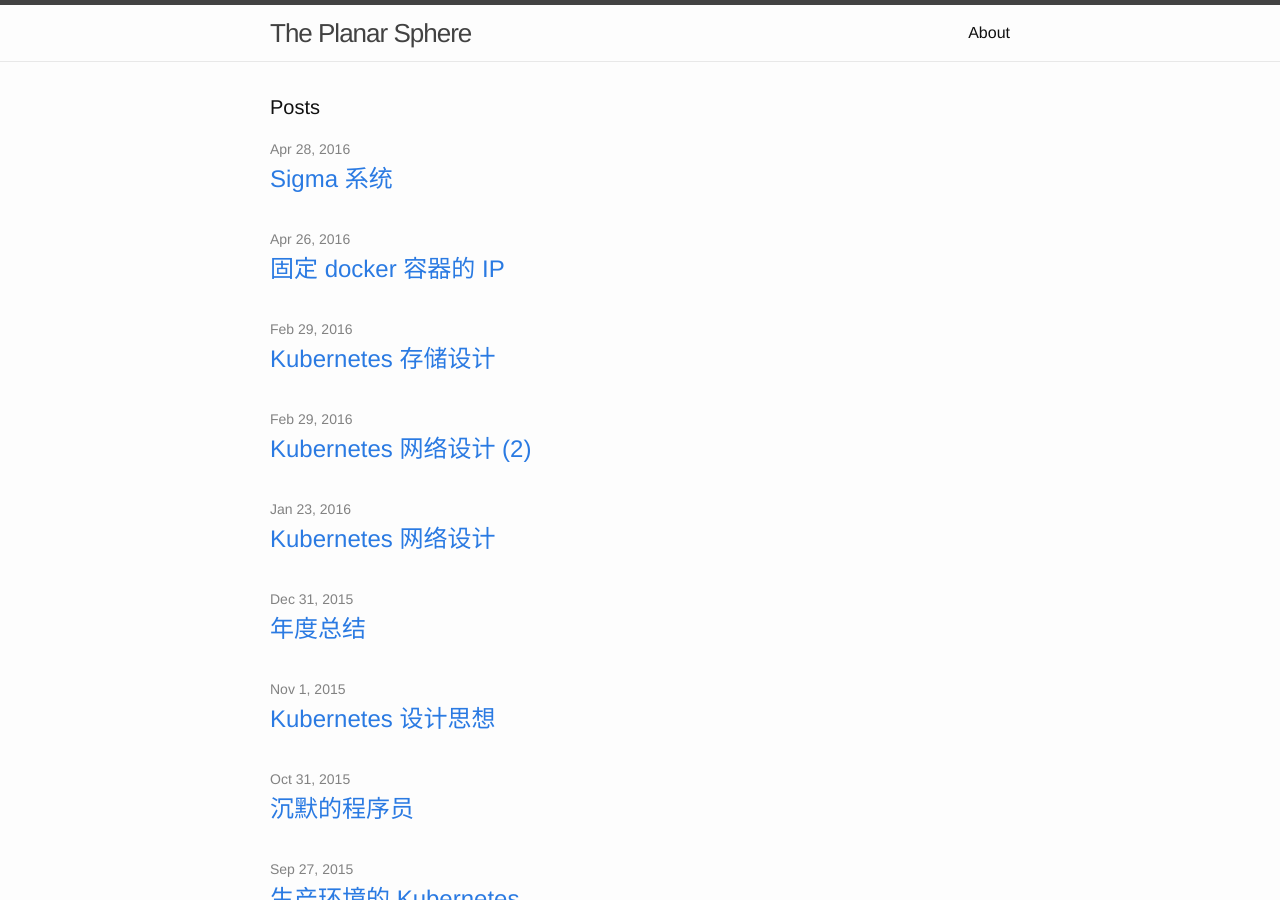
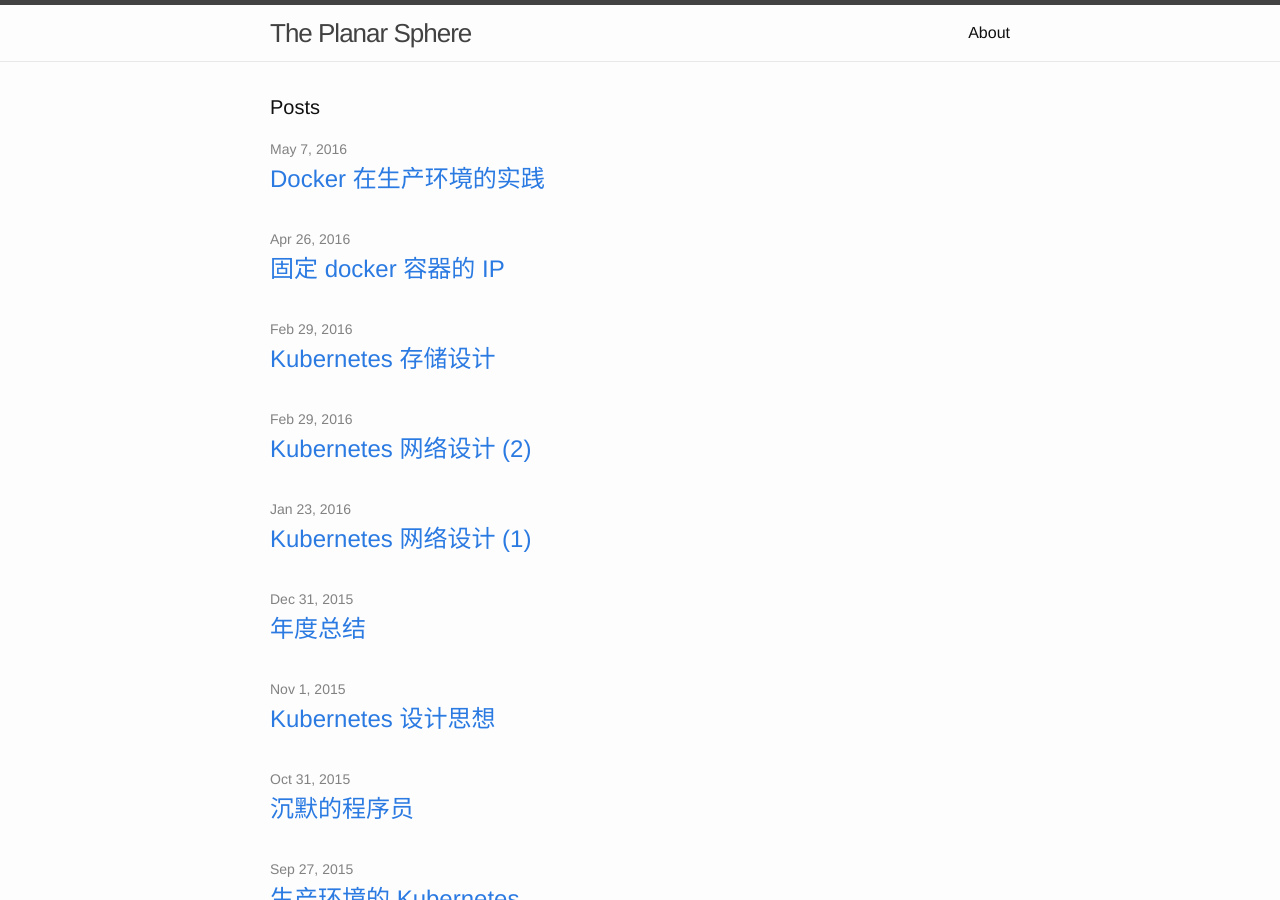
Before and after one commit to aclisp/aclisp.github.io, a Jekyll site: the page built from index.html, in a window 1280 px wide and 900 px high. Built offline with Jekyll 4.4.1, drawn with Linux system fonts in a browser that asks for light colours; part of the change alters nothing that is shown.

Commit message:
Revise posts.

```diff
--- a/_posts/2016-01-23-kubernetes-networking.markdown
+++ b/_posts/2016-01-23-kubernetes-networking-1.markdown
@@ -1,6 +1,6 @@
 ---
 layout: post
-title:  "Kubernetes 网络设计"
+title:  "Kubernetes 网络设计 (1)"
 date:   2016-01-23
 categories: blog
 ---
--- a/_posts/2016-04-28-the-sigma-platform.markdown
+++ /dev/null
@@ -1,126 +0,0 @@
----
-layout: post
-title:  "Sigma 系统"
-date:   2016-04-28
-categories: blog
----
-
-我们在生产环境实践 docker 的过程中，不但形成了一个最佳的套路，还逐步提炼了最贴近业务的需求。分项来说，就是：
-
-* 从业务发布到容器化部署的方法
-* 结合 docker 和 kubernetes 改写适应特殊环境的实践
-* 统合资源再进行细粒度分配的框架
-* 基于 cgroups 的业务实例隔离手段
-* 基于 vxlan 的业务实例平滑迁移流程
-* TODO 基于 ConfigMap 的通用配置中心实现
-
-这就是所谓的 Sigma 系统，也是我们从去年到现在的成果。
-
-值得一提的是，公司内部兄弟部门也有一些相似的想法和产品出来。例如数据部的 “Hadoop 多租户平台”和运维部的 “NoSQL 资源管理及调度平台”。
-
-我们的 Sigma 与它们的区别在于，**重用**和**通用**——基于 Google 开源的 kubernetes 实现，让系统有了生命力；基于 docker 容器技术，让多样化部署成为可能。
-
-# 统合资源再进行细粒度分配
-
-就是把物理服务器的计算资源统合起来。每台物理服务器有如下特性：
-
-* 地域位置（所在机房，所属网络运营商）
-* 容量（CPU、内存、硬盘）
-* 以及一些状态（正常／异常，实时利用率）
-
-统合之后，就是一个池子，也可以看成是**一个**超级服务器，总容量是所有计算资源的累加。（Sigma 的数学符号意思就是“累加”）
-
-业务要用，就从池子里再分配。分配的粒度很自由，从 0 到单台服务器最大容量之间的任何值都可以。0 就是 Best-Effort.
-
-分配完毕，就要考虑调度问题。也就是，具体在哪个物理服务器上运行业务。
-
-# 基于标签的调度策略
-
-一般的调度策略，都考虑了剩余可用资源；均匀化分布等因素。除此之外，我们考虑到了业务之间的逻辑关系，会反映到部署位置上，特别做了基于标签的调度策略。
-
-我们给每个物理服务器打上标签，业务也有对应的标签。只有匹配一致，才决定最终的部署位置。
-
-好处是，灵活、也满足机房亲近性的需求。
-
-# 基于 cgroups 的业务实例隔离手段
-
-首先，一个重要的思想就是，**业务分配的容量不代表业务的容量上限**。这个思想的提出，仍然是为了灵活！
-
-举例来说，业务要求分配 1C/2G ,实际运行上限 4C/8G。分配完毕之后，平台从池子可用容量里减去 1C/2G!（而不是 4C/8G）基于这个思路，可以实现**超配**。
-
-容量上限就是用 cgroups 保证（docker 自带）。
-
-一个有趣的观察是，业务在初期通常不知道自己要分配多少，上限写多少。只有上线运行一段时间，收集了指标反馈，估算了增长才能确定。针对这种情况，我们改写了 kubernetes 的代码，让容量随时可调。业务初期上限可以设 0，就是不限制。
-
-# 基于 vxlan 的业务实例平滑迁移流程
-
-我们的 docker 容器集群使用 flannel （底层可以选用 vxlan 或 udp 隧道）做覆盖网络。每个容器都有自己的 IP，可用于跨机房通信。
-
-一台物理服务器故障，需要新找一台顶上。这时，原来的业务实例都要迁移到新的服务器上。由于容器 IP 是虚拟的，迁移之后不变。这种特性对于业务很友好。
-
-原生 kubernetes 不支持固定的容器 IP。我们修改了 kubernetes 的代码，在创建 docker 容器时，去指定一个由系统分配的 IP。
-
-目前平滑迁移流程还需要一些繁琐的管理操作。在新版本里会逐步自动化。
-
-# 覆盖网络的性能问题
-
-我们在实践中对 docker 容器集群总结出了两种有效的网络模型：
-
-* 覆盖网络
-* 主机兼容网络
-
-覆盖网络在性能和稳定性上还不够成熟，而分布式数据库业务对网络性能的要求比较高。为此，我们专门设计了主机兼容网络。
-
-每个业务实例除了有 “容器IP:Port” ，还有系统分配的 “主机IP:Port”。后者通过环境变量注入到容器内，业务可以在有需要时读取。业务实例在自组集群时，如果用的是 “主机IP:Port”，则跳过了覆盖网络的开销。实测性能几乎无损耗。
-
-主机兼容网络作为备选方案，对业务有侵入，也失去一定的灵活性；但获得了可靠的性能。另外，覆盖网络的性能还有很大优化的空间：临近机房部署、智能选路等，有很多文章可以做。
-
-| 模型       |  通信方式            | 业务侵入性        | 灵活性          | 性能 | 适用场景(注2)  |
-| ---------- | --------------     | --------------   | -----         | ---- | -------- |
-| 覆盖网络    | 容器IP＋业务Port     | 无。可从 eth0 获取 | 高。迁移保持不变 | 有损耗 | Web, ZooKeeper |
-| 主机兼容网络 | 主机IP＋业务Port (**注1**)| 有。可从环境变量获取| 低。依赖主机IP  | 无损耗 | MySQL, MongoDB |
-
-* **注1** 由系统分配的随机端口
-* **注2** 指在 Sigma 系统上部署的业务集群种类
-
-上表列出了不同网络模型的优劣，供业务取舍和采纳。
-
-值得注意的是，不管用哪种网络模型，容器的网络都与主机网络是隔离的：解决了业务一机多装（多个副本）的需求，没有 IP 地址和端口冲突的困扰。这与 `docker run --net=host` 完全不同。
-
-# 支持 SSD 的存储卷插件
-
-一般 Web 类业务通常是无状态的。但 MySQL, NoSQL类业务产生的数据有本地存储的需求。为此，我们开发了 kubernetes volume plugin，
-可以指定挂载主机上的空闲 SSD 硬盘到容器的文件系统。
-
-开发这个特性，主要是为了满足业务的高性能存储需求，比如写日志，写表等。但数据的高可用，业务必须自己去做。
-
-# Kubernetes 的修改汇总
-
-我们从 kubernetes 1.1 fork 分支，在上面做了 30 多次提交。大部分都是为了适配业务需求和部署环境的，有几个是 bug fix 则用 issue 和 PR
-反馈回社区。一些关键的修改如下：
-
-* Host port allocation during container creation
-* Volume plugin for SSD allocation
-* Enable Pod spec live update
-* Disable container using swap memory
-* Predictable container startup sequence
-* Precise container-killed reason
-* Put Pod in NeedMigration state when Node is broken
-* IP allocation during container creation (WIP)
-
-最近计划升级到 kubernetes 1.2。
-
-关于生命力，为了[保持开发分支与上游同步](https://github.com/kubernetes/kubernetes/blob/master/docs/devel/development.md#keeping-your-development-fork-in-sync)，我们用如下命令把社区最新的特性进展和问题修复纳入自己的代码：
-
-    git remote add upstream 'https://github.com/kubernetes/kubernetes.git'
-
-    git fetch upstream
-    git rebase upstream/release-1.1
-
-# 从业务发布到容器化部署
-
-正在开发中的发布系统和控制台可以提升用户体验和资源可视化。
-
-# 基于 ConfigMap 的通用配置中心实现
-
-TODO
--- /dev/null
+++ b/_posts/2016-05-07-the-sigma-platform.markdown
@@ -0,0 +1,124 @@
+---
+layout: post
+title:  "Docker 在生产环境的实践"
+date:   2016-05-07
+categories: blog
+---
+
+从去年到现在，我们逐渐在生产环境中应用了 docker，支撑了云数据库和分布式数据库两个上层系统。
+
+在实践中，我们把平台和流程提取出来，形成了一套管理工具，也就是 —— Sigma。它的特性有：
+
+* TOC
+{:toc}
+
+Sigma 的宗旨是，**重用（reuse）**和**通用** —— 基于 Google 开源的 kubernetes 实现，让系统有了生命力；基于 docker 容器技术，让多样化部署成为可能。
+
+# 统合资源再进行细粒度分配
+
+就是把物理服务器的计算资源统合起来。每个服务器有：
+
+* 地域位置（所在机房，所属网络运营商）
+* 容量（CPU、内存、硬盘）
+* 以及一些状态（正常／异常，实时利用率）
+
+统合之后，就是一个池子，也可以看成是**一个超级服务器**，总容量是所有计算资源的累加（Sigma 的数学符号 Σ 意思就是「累加」）。
+
+业务要用，就从池子里分配。分配的粒度很自由，从 0 到单个服务器最大容量之间的任何值都可以。
+
+分配完毕，就要考虑调度问题。也就是，具体在哪个服务器上运行业务。
+
+# 基于标签的自动化调度
+
+调度，就是考虑剩余可用资源、均匀化分布等因素，把业务部署到合适的服务器上运行。此外，我们考虑到业务之间的逻辑关系，会反映到部署位置上，还做了基于标签的调度策略。
+
+我们给每个服务器打上标签，业务也有对应的标签。只有匹配一致，才计算剩余容量和分布密度，决定最终的部署位置。
+
+这样做的好处是，灵活，也满足机房亲近性的需求。
+
+# 业务实例隔离的手段
+
+在考量每个业务实例的分配策略时，我们发现，**业务分配的容量不代表业务的容量上限**。
+
+举例来说，业务要求分配 `1核/2G`，实际运行上限是 `4核/8G`。分配完毕之后，平台从池子剩余容量里减去 `1核/2G`！（而不是 `4核/8G`）。基于这个思路，可以实现**超配**。
+
+容量上限是用 cgroups 保证（docker 自带的特性）。如果业务实例出现问题（CPU 100%，内存泄漏等），不会把整个服务器的资源耗尽，也不会影响到这个服务器上的其他实例。
+
+一个有趣的观察是，业务在初期通常不知道自己要分配多少，上限写多少。只有上线运行一段时间，收集了指标反馈，估算了增长才能确定。针对这种情况，我们改写了 kubernetes 的代码，让容量随时可调。业务初期上限可以设 0，就是不限制。
+
+# 业务实例迁移的流程
+
+我们的 docker 容器集群使用 flannel 做覆盖网络。每个业务实例就是一个容器，像虚拟机一样，有自己的 IP，用于跨机房通信。
+
+一台物理服务器故障，需要新找一台顶上。这时，原来的业务实例都要迁移到新服务器上。由于容器 IP 是虚拟的，迁移之后不变。这种特性对于业务很友好。
+
+为了实现这个特性，我们修改了 kubernetes 的代码，在创建 docker 容器时，指定一个由系统分配的 IP。
+
+目前平滑迁移流程还需要一些繁琐的管理操作。在新版本里会逐步自动化。
+
+# 解决跨机房容器互联
+
+我们在实践中对 docker 容器互联总结了两种有效的网络模型：
+
+* 覆盖网络
+* 主机兼容网络
+
+它们都不需要改动服务器和交换机。
+
+覆盖网络前面说过了。分布式数据库业务对网络性能的要求比较高。为此，我们专门设计了主机兼容网络。
+
+每个业务实例除了有 `容器IP:Port`，还有系统分配的 `主机IP:Port`。后者通过环境变量注入到容器内，业务有需要时读取。业务实例自组集群时，如果用的是 `主机IP:Port`，则跳过了覆盖网络的开销。实测性能几乎无损耗。
+
+主机兼容网络作为备选方案，对业务有侵入，也失去一定的灵活性；但获得了可靠的性能。另外，覆盖网络还有很大的优化空间：临近机房部署、智能选路等，有很多文章可以做。
+
+| 模型       |  通信方式            | 业务侵入性        | 灵活性          | 性能 | 适用场景(注2)  |
+| ---------- | --------------     | --------------   | -----         | ---- | -------- |
+| 覆盖网络    | 容器IP＋业务Port     | 无。可从 eth0 获取 | 高。迁移保持不变 | 有损耗 | Web, ZooKeeper |
+| 主机兼容网络 | 主机IP＋业务Port (**注1**)| 有。可从环境变量获取| 低。依赖主机IP  | 无损耗 | MySQL, MongoDB |
+
+* **注1** 由系统分配的随机端口
+* **注2** 指在 Sigma 上部署的业务集群种类
+
+上表列出了不同网络模型的优劣，供业务取舍和采纳。
+
+值得注意的是，不管用哪种网络模型，容器的网络都与主机网络是隔离的：**解决了业务一机多装（多个副本）的需求，没有 IP 地址和端口冲突的困扰**。
+
+# 支持 SSD 存储卷插件
+
+一般 Web 类业务通常是无状态的。但 MySQL，NoSQL 类业务产生的数据有本地存储的需求。为此，我们开发了 kubernetes 存储卷插件，可以挂载主机上的空闲 SSD 硬盘到容器的文件系统。
+
+开发这个特性，是为了满足业务的高性能存储需求，比如写日志、写表等。但数据的高可用，还要业务自己去做。
+
+# 从业务发布到容器化部署
+
+正在开发中的发布系统和控制台可以提升用户体验，做到资源可视化。
+
+# 配置中心和服务发现
+
+Sigma 从平台的层面实现了配置中心。业务＝程序包＋配置＋启动脚本，docker image 就是程序包，配置和启动脚本从中心下发。
+
+Sigma 也从平台的层面实现了服务发现。如果业务需要自组集群，可以通过 API 接口获取集群中其他实例的 IP 地址。
+
+基于这两个特性，我们在 Sigma 上成功部署多个 Hadoop 集群，验证了对新业务的支撑能力。
+
+# Kubernetes 的修改汇总
+
+我们从 kubernetes 1.1 fork 分支，已经在上面做了 30 多次提交。大部分是为了适配业务需求和部署环境，有几个是 bug fix，用 issue 和 PR 反馈回社区。一些关键的修改如下：
+
+* Host port allocation during container creation
+* Volume plugin for SSD allocation
+* Enable Pod spec live update
+* Disable container using swap memory
+* Predictable container startup sequence
+* Precise container-killed reason
+* Put Pod in NeedMigration state when Node is broken
+* IP allocation during container creation
+
+最近计划升级到 kubernetes 1.2。
+
+关于生命力，为了[保持开发分支与上游同步](https://github.com/kubernetes/kubernetes/blob/master/docs/devel/development.md#keeping-your-development-fork-in-sync)，我们用如下命令把社区最新的特性进展和问题修复纳入自己的代码：
+
+    git remote add upstream 'https://github.com/kubernetes/kubernetes.git'
+
+    git fetch upstream
+    git rebase upstream/release-1.1
```
